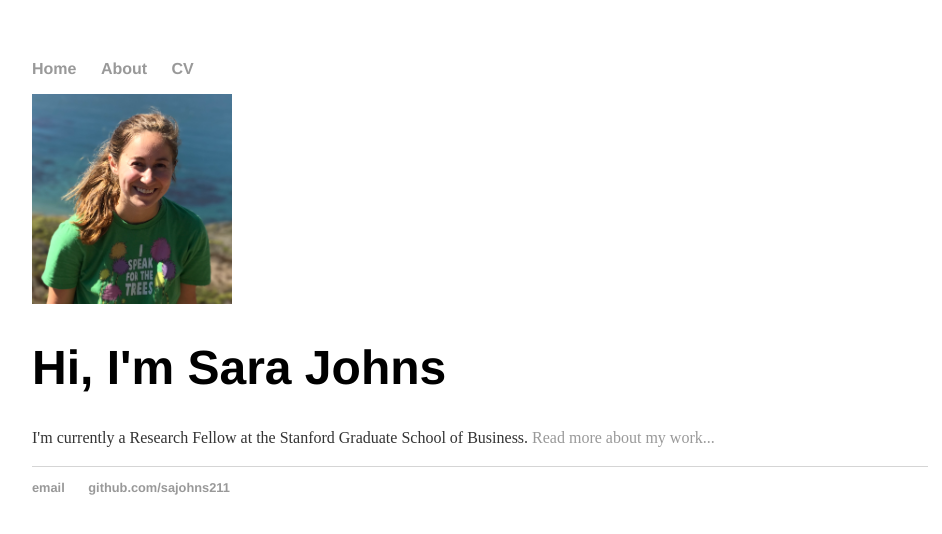
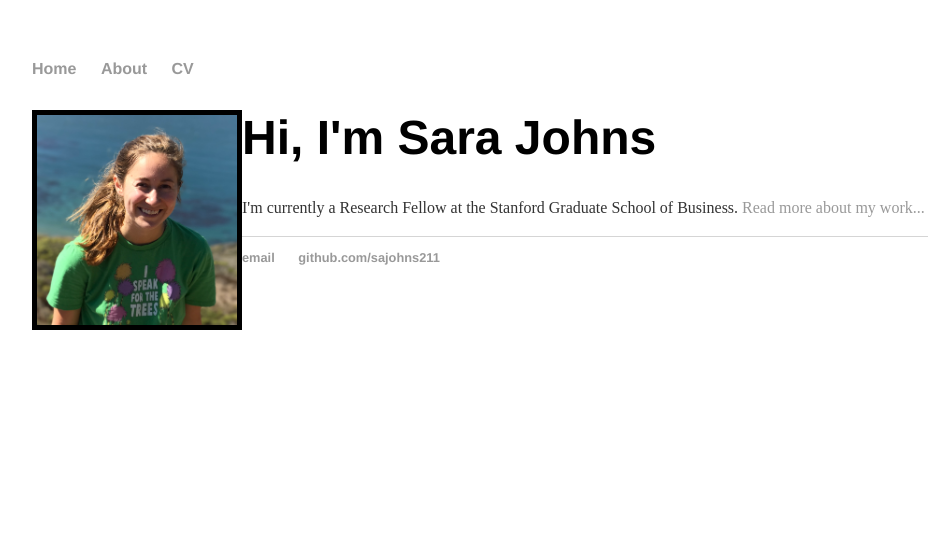
Before and after one commit to sajohns211/sajohns211.github.io, a Jekyll site: the page built from index.html, in a window 1280 px wide. Shown: the top 534 px of the page, without its empty margins (160-1102 px from the left). Built offline with Jekyll 4.4.1, drawn with Linux system fonts in a browser that asks for light colours.

Commit message:
update image

```diff
--- a/index.html
+++ b/index.html
@@ -3,9 +3,8 @@ layout: default
 title: Sara Johns
 ---
 
-<img src="assets/IMG_9230.JPG" width=200 alt="hi" class="inline"/>
-
 <div class="blurb">
+	<img src="assets/IMG_9230.JPG" width=200 alt="hi" class="inline" align="left" border="5"/>
 	<h1>Hi, I'm Sara Johns</h1>
 	<p>I'm currently a Research Fellow at the Stanford Graduate School of Business. <a href="/about">Read more about my work...</a></p>
 </div><!-- /.blurb -->
```
